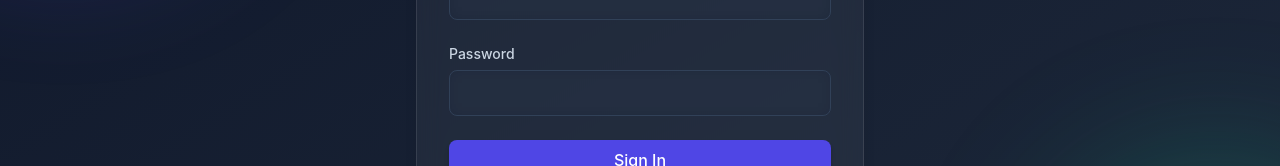
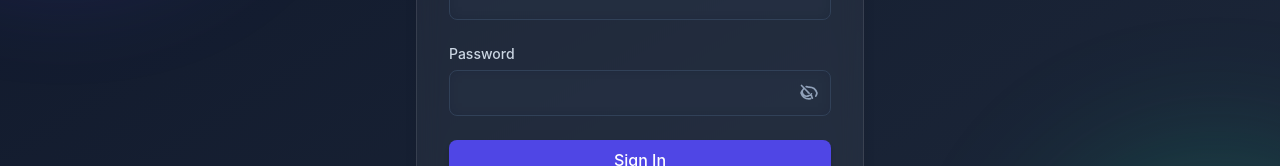
Before and after one commit to PDA-DP-Shop/FleetFlow, a React (Vite) app in the folder client/: page /login in a window 1280 px wide. Shown: the part 352-518 px from the top of the page. Built offline with nearby package versions, Linux system fonts and the light colour scheme.

Commit message:
Add show/hide password toggle (eye icon) to Login and Signup pages

```diff
--- a/client/src/pages/Login.jsx
+++ b/client/src/pages/Login.jsx
@@ -6,6 +6,7 @@ import { motion } from "framer-motion";
 const Login = () => {
   const [email, setEmail] = useState("");
   const [password, setPassword] = useState("");
+  const [showPassword, setShowPassword] = useState(false);
   const [error, setError] = useState("");
   const { login } = useAuth();
   const navigate = useNavigate();
@@ -58,13 +59,31 @@ const Login = () => {
           </div>
           <div>
             <label className="label-text">Password</label>
-            <input
-              type="password"
-              className="input-field"
-              value={password}
-              onChange={(e) => setPassword(e.target.value)}
-              required
-            />
+            <div className="relative">
+              <input
+                type={showPassword ? "text" : "password"}
+                className="input-field pr-12"
+                value={password}
+                onChange={(e) => setPassword(e.target.value)}
+                required
+              />
+              <button
+                type="button"
+                className="absolute right-3 top-1/2 -translate-y-1/2 text-slate-400 hover:text-white transition-colors"
+                onClick={() => setShowPassword(!showPassword)}
+              >
+                {showPassword ? (
+                  <svg className="w-5 h-5" fill="none" stroke="currentColor" viewBox="0 0 24 24">
+                    <path strokeLinecap="round" strokeLinejoin="round" strokeWidth="2" d="M15 12a3 3 0 11-6 0 3 3 0 016 0z" />
+                    <path strokeLinecap="round" strokeLinejoin="round" strokeWidth="2" d="M2.458 12C3.732 7.943 7.523 5 12 5c4.478 0 8.268 2.943 9.542 7-1.274 4.057-5.064 7-9.542 7-4.477 0-8.268-2.943-9.542-7z" />
+                  </svg>
+                ) : (
+                  <svg className="w-5 h-5" fill="none" stroke="currentColor" viewBox="0 0 24 24">
+                    <path strokeLinecap="round" strokeLinejoin="round" strokeWidth="2" d="M13.875 18.825A10.05 10.05 0 0112 19c-4.478 0-8.268-2.943-9.542-7a9.97 9.97 0 011.563-3.046m4.596-4.596A9.964 9.964 0 0112 5c4.478 0 8.268 2.943 9.542 7a10.017 10.017 0 01-1.39 3.748m-4.076 2.314A6 6 0 0115 15.111m-2.828-2.828L3 3m3.357 3.357A3 3 0 0012 15a3 3 0 002.938-2.062M11.25 11.25l-.25.25" />
+                  </svg>
+                )}
+              </button>
+            </div>
           </div>
           <button type="submit" className="btn-primary w-full">
             Sign In
--- a/client/src/pages/Signup.jsx
+++ b/client/src/pages/Signup.jsx
@@ -7,6 +7,7 @@ const Signup = () => {
   const [name, setName] = useState("");
   const [email, setEmail] = useState("");
   const [password, setPassword] = useState("");
+  const [showPassword, setShowPassword] = useState(false);
   const [role, setRole] = useState("Manager");
   const [error, setError] = useState("");
   const [loading, setLoading] = useState(false);
@@ -124,14 +125,32 @@ const Signup = () => {
           </div>
           <div>
             <label className="label-text">Password</label>
+            <div className="relative">
               <input
-              type="password"
+                type={showPassword ? "text" : "password"}
                 required
-              className="input-field"
+                className="input-field pr-12"
                 value={password}
                 onChange={(e) => setPassword(e.target.value)}
                 placeholder="••••••••"
               />
+              <button
+                type="button"
+                className="absolute right-3 top-1/2 -translate-y-1/2 text-slate-400 hover:text-white transition-colors"
+                onClick={() => setShowPassword(!showPassword)}
+              >
+                {showPassword ? (
+                  <svg className="w-5 h-5" fill="none" stroke="currentColor" viewBox="0 0 24 24">
+                    <path strokeLinecap="round" strokeLinejoin="round" strokeWidth="2" d="M15 12a3 3 0 11-6 0 3 3 0 016 0z" />
+                    <path strokeLinecap="round" strokeLinejoin="round" strokeWidth="2" d="M2.458 12C3.732 7.943 7.523 5 12 5c4.478 0 8.268 2.943 9.542 7-1.274 4.057-5.064 7-9.542 7-4.477 0-8.268-2.943-9.542-7z" />
+                  </svg>
+                ) : (
+                  <svg className="w-5 h-5" fill="none" stroke="currentColor" viewBox="0 0 24 24">
+                    <path strokeLinecap="round" strokeLinejoin="round" strokeWidth="2" d="M13.875 18.825A10.05 10.05 0 0112 19c-4.478 0-8.268-2.943-9.542-7a9.97 9.97 0 011.563-3.046m4.596-4.596A9.964 9.964 0 0112 5c4.478 0 8.268 2.943 9.542 7a10.017 10.017 0 01-1.39 3.748m-4.076 2.314A6 6 0 0115 15.111m-2.828-2.828L3 3m3.357 3.357A3 3 0 0012 15a3 3 0 002.938-2.062M11.25 11.25l-.25.25" />
+                  </svg>
+                )}
+              </button>
+            </div>
           </div>
           <div>
             <label className="label-text">Role</label>
```
Also changed, not shown: 1 other file (tests, documents, lock files or other folders). Lines whose indentation alone changed are shown as unchanged.
